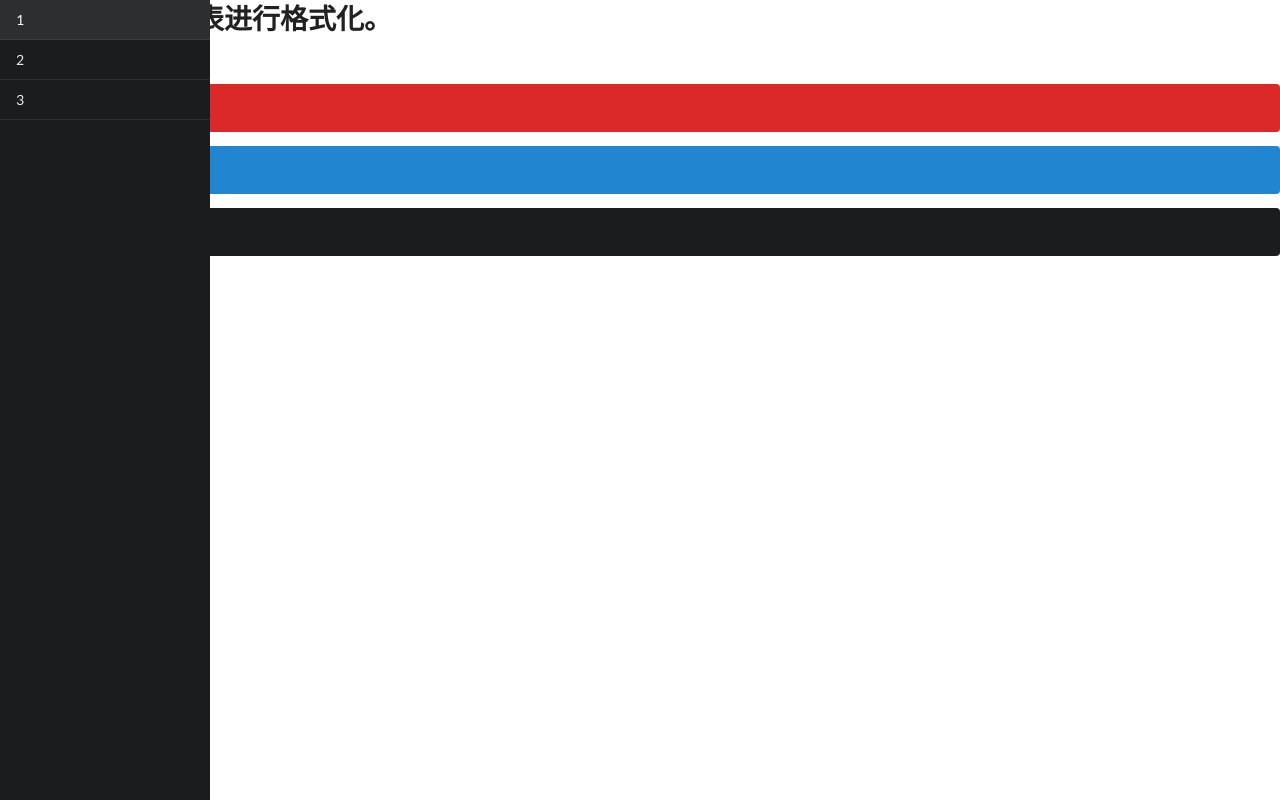
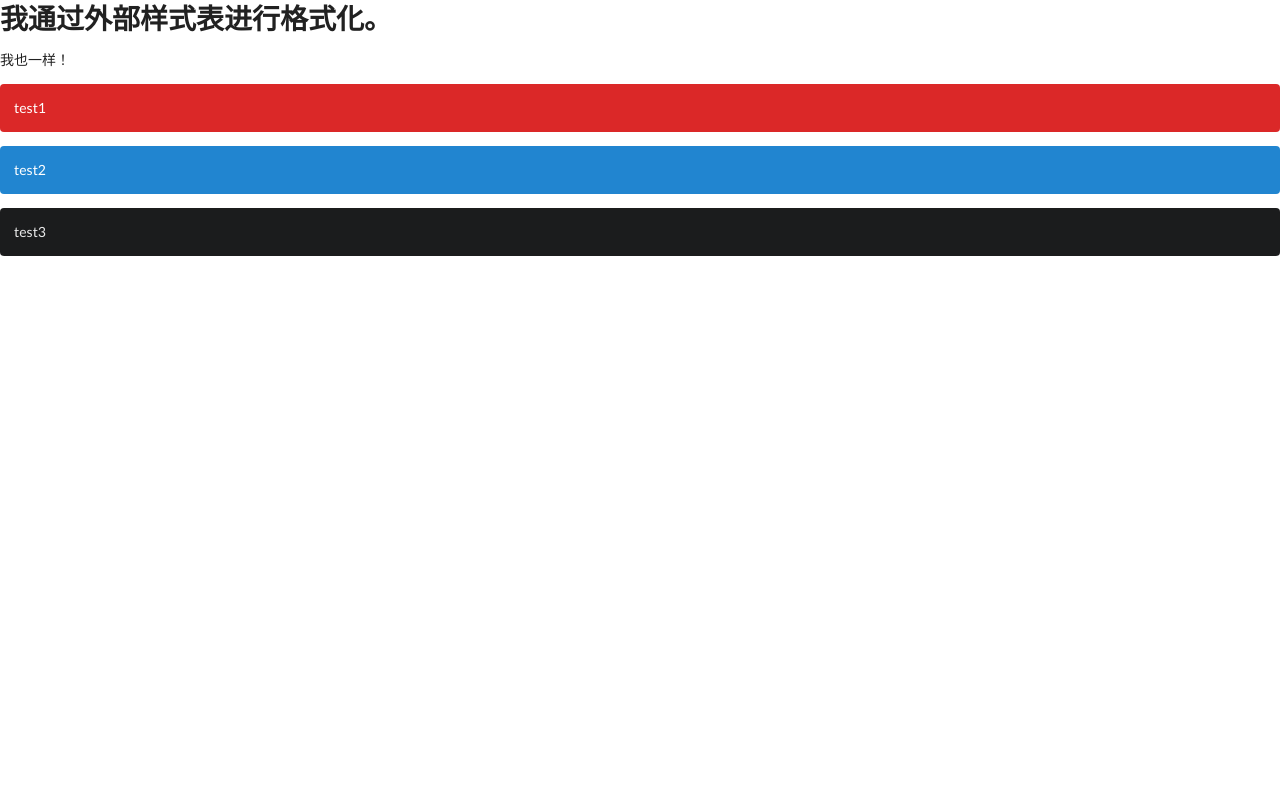
Before and after one commit to nvwa-xt/flask-web, a Flask app: page / in a window 1280 px wide. Run offline with Flask 2, Linux system fonts and the light colour scheme.

Commit message:
Wed Aug  2 10:12:36 CST 2017

```diff
--- a/templates/index.html
+++ b/templates/index.html
@@ -19,10 +19,5 @@
             test3
 	</div>
 
-	<div class="ui thin visible sidebar inverted vertical menu" >
-	    <a class="item">1</a>
-	    <a class="item">2</a>
-	    <a class="item">3</a>
-	</div>
     </body>
 </html>
```
